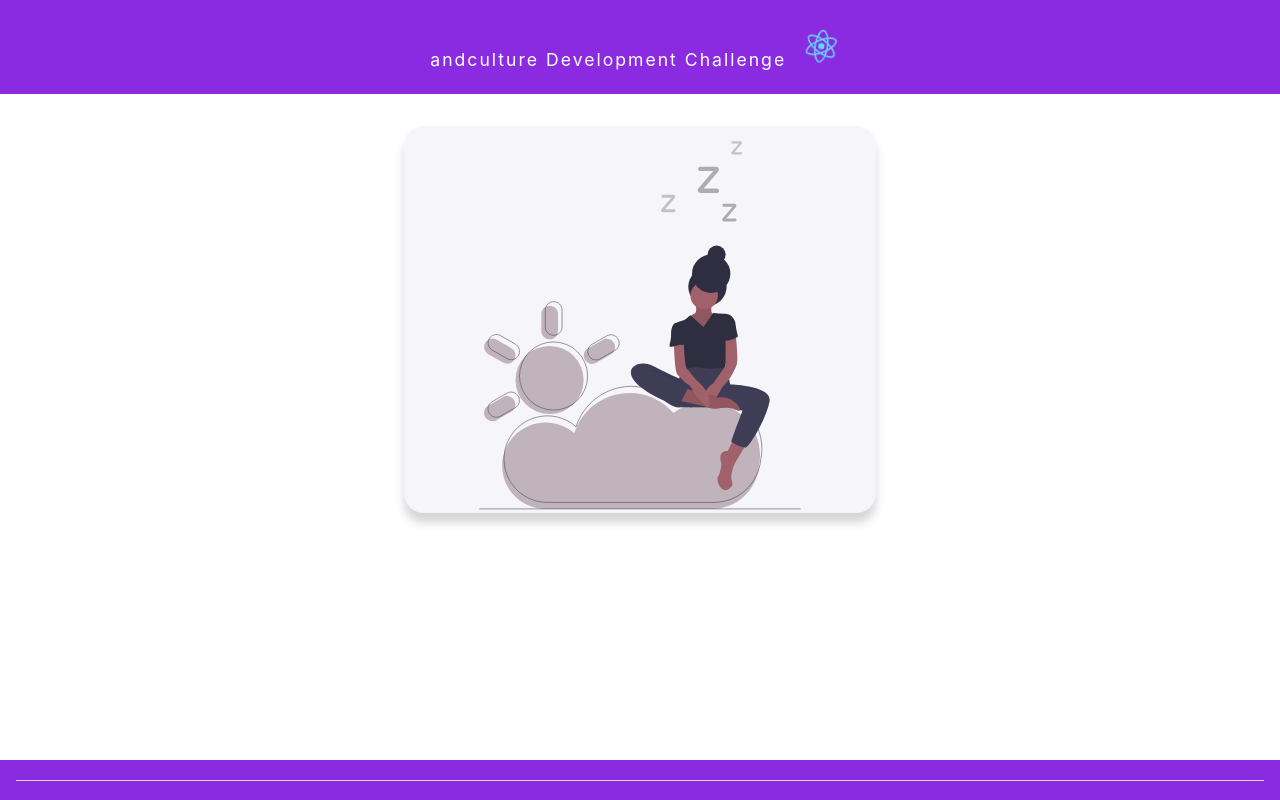
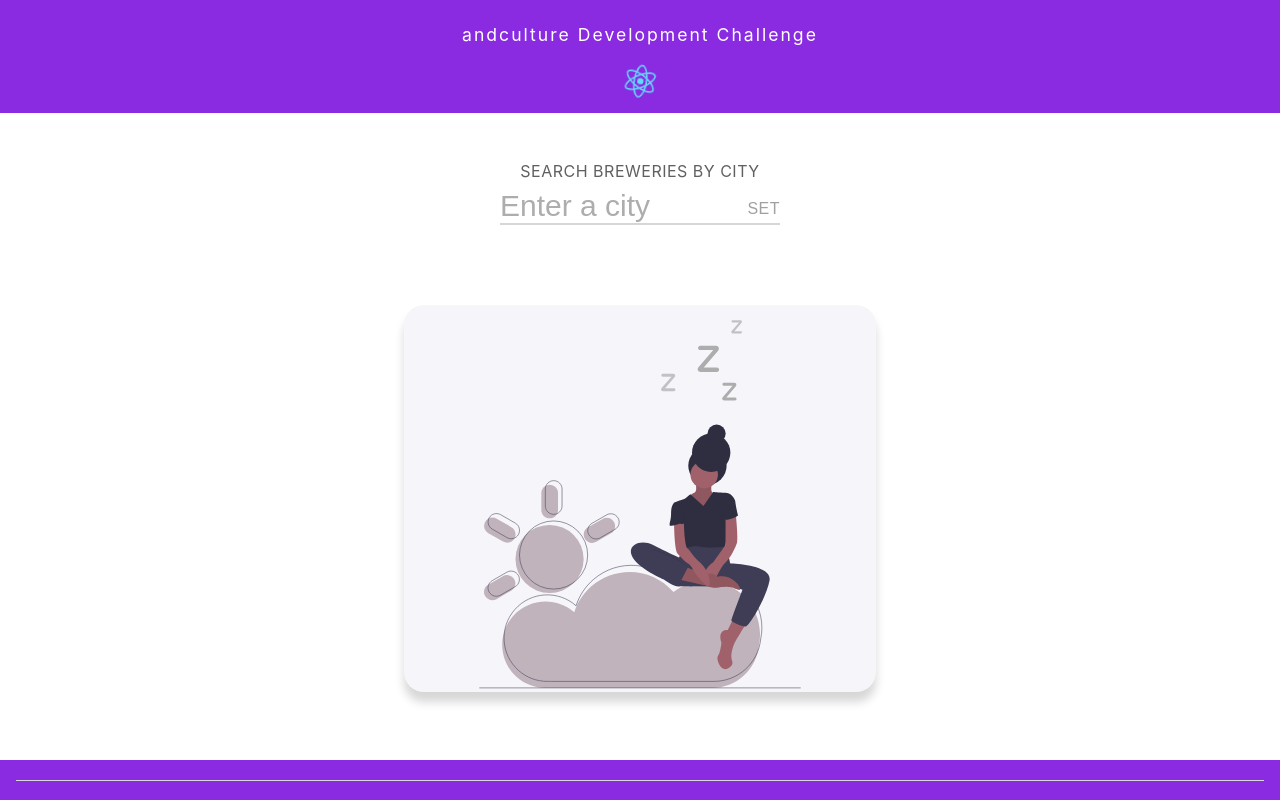
Before and after one commit to devicenul1/acdc, a React (Create React App) app: page / in a window 1280 px wide. Built offline with nearby package versions, Linux system fonts and the light colour scheme.

Commit message:
search bar

```diff
--- a/package.json
+++ b/package.json
@@ -15,6 +15,7 @@
     "react": "^17.0.2",
     "react-dom": "^17.0.2",
     "react-scripts": "4.0.3",
+    "react-spinners": "0.11.0",
     "sass-loader": "^12.1.0",
     "typescript": "^4.0.3",
     "web-vitals": "^0.2.4",
--- /dev/null
+++ b/src/components/SearchBar/SearchBar.module.scss
@@ -0,0 +1,6 @@
+.SearchBarWrapper {
+    position: relative;
+    width: 100%;
+    max-width: 280px;
+    margin: 3rem auto;
+}
--- /dev/null
+++ b/src/components/SearchBar/SearchBar.tsx
@@ -0,0 +1,30 @@
+import React from 'react'
+
+import classes from './SearchBar.module.scss';
+import InputField from 'elements/InputField/InputField';
+import Button from 'elements/Button/Button';
+
+const searchBar = (props: { value: any; onChangeHandler: any; error: any; onClickHandler: any; }) => {
+
+    return(
+        <div className={ classes.SearchBarWrapper }>
+            <form onSubmit={ props.onClickHandler }>
+                <InputField
+                    type="text"
+                    name="city"
+                    label="Search Breweries by City"
+                    placeholder="Enter a city"
+                    value={ props.value }
+                    handleChange={ props.onChangeHandler }
+                    error={ props.error } />
+                <Button
+                    name="searchSubmit"
+                    type="submit"
+                    position="onForm"
+                    clicked={ () => {} }>Set</Button>
+            </form>
+        </div>
+    );
+}
+
+export default searchBar;
--- a/src/containers/App/App.tsx
+++ b/src/containers/App/App.tsx
@@ -2,9 +2,10 @@ import { Component } from 'react';
 
 import classes from './App.module.scss';
 import Header from 'components/Header/Header';
-
+import SearchBar from 'components/SearchBar/SearchBar';
 import Card from 'elements/Card/Card';
 import Preview from 'components/Preview/Preview';
+import { RingLoader } from 'react-spinners';
 
 import Footer from 'components/Footer/Footer';
 
@@ -14,57 +15,44 @@ class App extends Component {
   state = {
     loading: false,
     error: false,
-    breweries: [
-      {
-        id: 299,
-        name: "Almanac Beer Company",
-        brewery_type: "micro",
-        street: "651B W Tower Ave",
-        address_2: null,
-        address_3: null,
-        city: "Alameda",
-        state: "California",
-        county_province: null,
-        postal_code: "94501-5047",
-        country: "United States",
-        longitude: "-122.306283180899",
-        latitude: "37.7834497667258",
-        phone: "4159326531",
-        website_url: "http://almanacbeer.com",
-        updated_at: "2018-08-23T23:24:11.758Z",
-        created_at: "2018-08-23T23:24:11.758Z"
-      }
-    ],
-    brewery: [
-      {
-        id: 12432,
-        obdb_id: "madtree-brewing-cincinnati",
-        name: "MadTree Brewing",
-        brewery_type: "regional",
-        street: "3301 Madison Rd",
-        address_2: null,
-        address_3: null,
-        city: "Cincinnati",
-        state: "Ohio",
-        county_province: null,
-        postal_code: "45209-1132",
-        country: "United States",
-        longitude: "-84.4239715",
-        latitude: "39.1563725",
-        phone: "5138368733",
-        website_url: "http://www.madtreebrewing.com",
-        updated_at: "2018-07-24T00:00:00.000Z",
-        created_at: "2018-07-24T00:00:00.000Z"
-      }
-    ]
+    searchBarInput: '',
+    breweries: []
   };
+
+  // preserve state for defaults
+  baseState = this.state;
+
+  // Update state with current search bar input
+  searchBarHandler = (e: any) => {
+    this.setState({
+      searchBarInput: e.target.value
+    })
+  }
+
+  // onClick handler for SearchBar
+  searchBreweriesByCity = (event: any) => {
+    // don't allow our form to post back
+    event.preventDefault();
+
+    const city = this.state.searchBarInput;
+    const API_URL = 'https://api.openbrewerydb.org/breweries';
+    const URL = API_URL + `?by_city=${city}`;
+
+    // reset our state
+    this.setState({
+      loading: true,
+      breweries: []
+    });
+  }
 
   render() {
 
     // conditionally render card content
     let cardContent = <Preview />
-    if (this.state.loading) {
-
+    if ( this.state.loading ) {
+      cardContent = <RingLoader />;
+    } else if ( this.state.error ) {
+      cardContent = <p>Uh Oh!</p>;
     }
 
     return (
@@ -72,6 +60,12 @@ class App extends Component {
         <Header
           color="blueviolet"
           onClickHandler={ () => void undefined } />
+
+        <SearchBar
+          value={ this.state.searchBarInput }
+          onChangeHandler={ this.searchBarHandler }
+          onClickHandler={ this.searchBreweriesByCity }
+          error={ this.state.error } />
 
         <Card>
           { cardContent }
@@ -84,19 +78,3 @@ class App extends Component {
 }
 
 export default App;
-
-
-/* <header className={ classes.header } >
-
-<p>
-  Edit <code>src/App.tsx</code> and save to reload.
-</p>
-<a
-  className="App-link"
-  href="https://reactjs.org"
-  target="_blank"
-  rel="noopener noreferrer"
->
-  Learn React
-</a>
-</header> */
--- /dev/null
+++ b/src/elements/Button/Button.module.scss
@@ -0,0 +1,21 @@
+.ButtonWrapper button {
+    padding: 0;
+    color: #a0a0a0;
+    font-size: 1rem;
+    letter-spacing: +.5px;
+    text-transform: uppercase;
+    border: none;
+    background: none;
+}
+.ButtonWrapper button:hover {
+    cursor: pointer;
+}
+.ButtonWrapper button:active,
+.ButtonWrapper button:focus {
+    outline: none;
+}
+.FormButtonWrapper {
+    position: absolute;
+    top: 2.3rem;
+    right: 0;
+}
--- /dev/null
+++ b/src/elements/Button/Button.tsx
@@ -0,0 +1,25 @@
+import React from 'react'
+
+import classes from './Button.module.scss';
+
+const button = (props: {
+    position: string;
+    type: "button" | "submit" | "reset" | undefined;
+    name: string | undefined;
+    clicked: React.MouseEventHandler<HTMLButtonElement> | undefined;
+    children: boolean | React.ReactChild | React.ReactFragment | React.ReactPortal | null | undefined; }) => {
+    let buttonClasses = [
+        classes.ButtonWrapper,
+        (props.position === 'onForm') ? classes.FormButtonWrapper : null
+    ];
+    return(
+        <div className={ buttonClasses.join(' ') }>
+            <button
+                type={ props.type }
+                name={ props.name}
+                onClick= {props.clicked }>{ props.children }</button>
+        </div>
+    );
+}
+
+export default button;
--- a/src/elements/Card/Card.module.scss
+++ b/src/elements/Card/Card.module.scss
@@ -6,6 +6,7 @@
     width: 100%;
     max-width: 280px;
     height: 100%;
+    min-height: 10rem; // should fit our loaders in pretty nicely
     margin: 2rem auto;
     border-radius: 20px;
     box-shadow: 0px 10px 10px 0px rgba(0,0,0,0.16);
--- /dev/null
+++ b/src/elements/InputField/InputField.module.scss
@@ -0,0 +1,28 @@
+.InputFieldWrapper input {
+    display: block;
+    margin-top: .5rem;
+    padding: 0;
+    width: 100%;
+    max-width: 280px;
+    height: auto;
+    line-height: normal;
+    font-size: 1.875rem;
+    color: #333333;
+    border: none;
+    border-bottom: 2px solid #d6d6d6;
+}
+.InputFieldWrapper input::placeholder {
+    color: #adadad;
+    opacity: 1;
+    line-height:normal !important;
+}
+.InputFieldWrapper input:focus,
+.InputFieldWrapper input:active {
+    outline: none;
+}
+.InputFieldWrapper label {
+    color: #606060;
+    font-size: 1rem;
+    text-transform: uppercase;
+    letter-spacing: +.5px;
+}
--- /dev/null
+++ b/src/elements/InputField/InputField.tsx
@@ -0,0 +1,28 @@
+import React from 'react'
+
+import classes from './InputField.module.scss';
+
+const inputField = (props: {
+    name: string | undefined;
+    label: boolean | React.ReactChild | React.ReactFragment | React.ReactPortal | null | undefined;
+    type: string | (string & {}) | undefined;
+    placeholder: string | undefined;
+    value: string | number | readonly string[] | undefined; handleChange: React.ChangeEventHandler<HTMLInputElement> | undefined;
+    error: any; }) => {
+    return (
+        <div className={ classes.InputFieldWrapper }>
+            <label htmlFor={ props.name }>{ props.label }</label>
+            <input
+                type={ props.type }
+                id={ props.name }
+                name={ props.name }
+                placeholder={ props.placeholder }
+                value={ props.value }
+                onChange={ props.handleChange }
+                style={ (props.error) ? {'borderBottomColor': 'red' } : undefined }
+                required />
+        </div>
+    );
+}
+
+export default inputField;
--- a/src/elements/Logo/Logo.tsx
+++ b/src/elements/Logo/Logo.tsx
@@ -1,7 +1,7 @@
 import React from 'react'
 
 import classes from './Logo.module.scss';
-import logoSvg from 'elements/logo.svg';
+import logoSvg from './logo.svg';
 
 const logo = (props: { colorScheme: string; clicked: React.MouseEventHandler<HTMLHeadingElement> | undefined; }) => {
     let logoWithColorScheme = [
@@ -9,9 +9,12 @@ const logo = (props: { colorScheme: string; clicked: React.MouseEventHandler<HTM
         (props.colorScheme === 'dark') ? classes.Dark : classes.Light
     ];
     return(
-        <p className={ logoWithColorScheme.join(' ') } onClick={ props.clicked }>
-            andculture Development Challenge <img src={ logoSvg } className={ classes.logo } alt="logo" />
-        </p>
+        <div>
+            <p className={ logoWithColorScheme.join(' ') } onClick={ props.clicked }>
+                andculture Development Challenge
+            </p>
+            <img src={ logoSvg } className={ classes.logo } alt="logo" />
+        </div>
     );
 }
 
```
Also changed, not shown: src/elements/Logo/logo.svg (renamed from src/elements/logo.svg), 1 other file (tests, documents, lock files or other folders).
